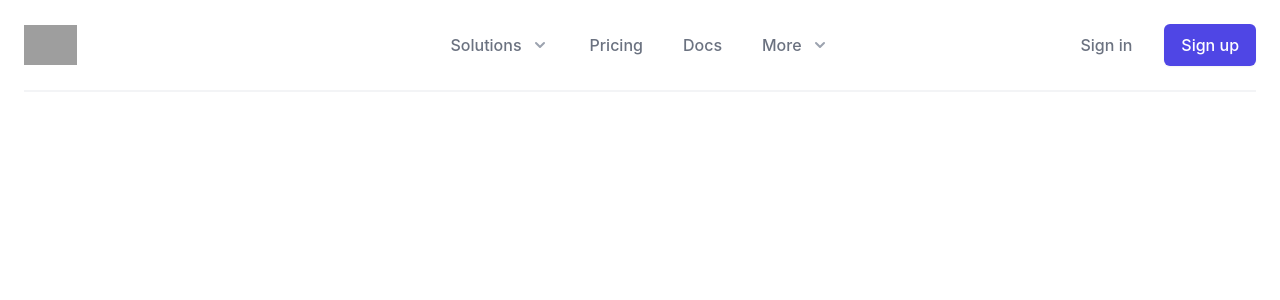
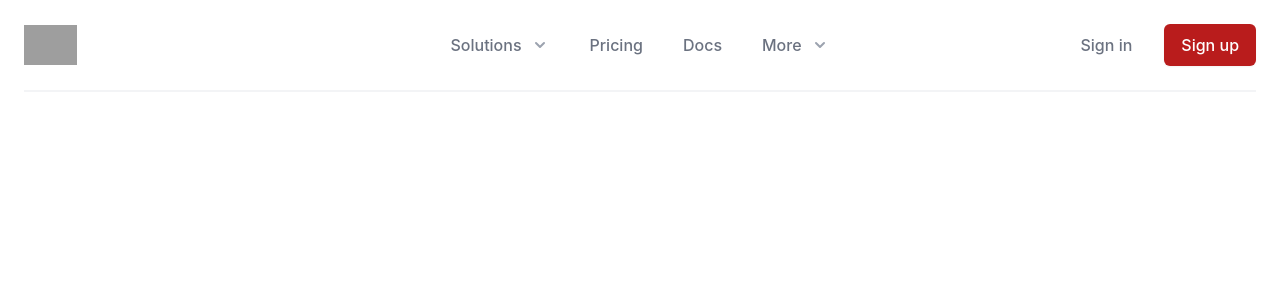
Before and after one commit to tomiharu0317/syllabus, a Next.js app in the folder frontend/: page /about in a window 1280 px wide. Shown: the top 300 px of the page. Built offline with nearby package versions, Linux system fonts and the light colour scheme; grey boxes are pictures that could not be loaded.

Commit message:
changed color

```diff
--- a/frontend/src/pages/about.tsx
+++ b/frontend/src/pages/about.tsx
@@ -281,7 +281,7 @@ export default function Example() {
             </a>
             <a
               href='#'
-              className='ml-8 whitespace-nowrap inline-flex items-center justify-center px-4 py-2 border border-transparent rounded-md shadow-sm text-base font-medium text-white bg-indigo-600 hover:bg-indigo-700'
+              className='ml-8 whitespace-nowrap inline-flex items-center justify-center px-4 py-2 border border-transparent rounded-md shadow-sm text-base font-medium text-white bg-red-700 hover:bg-indigo-700'
             >
               Sign up
             </a>
```
